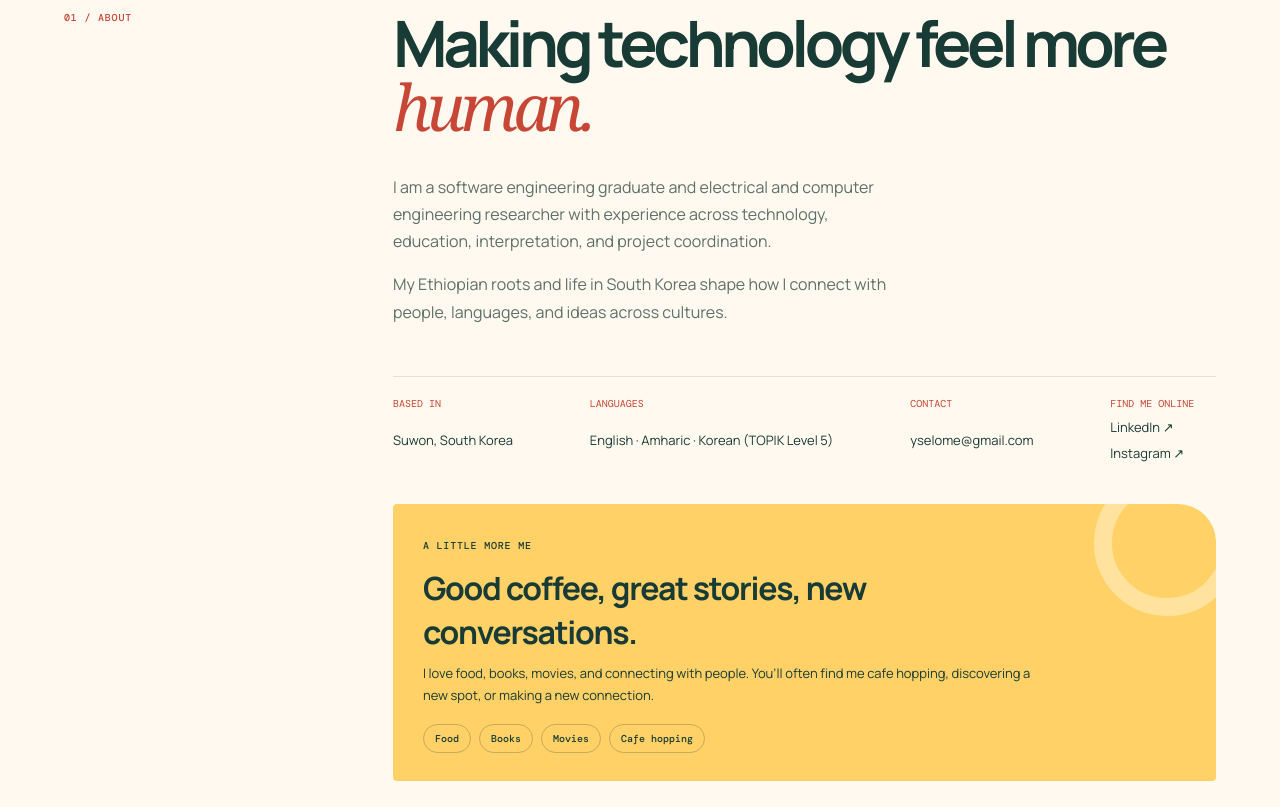
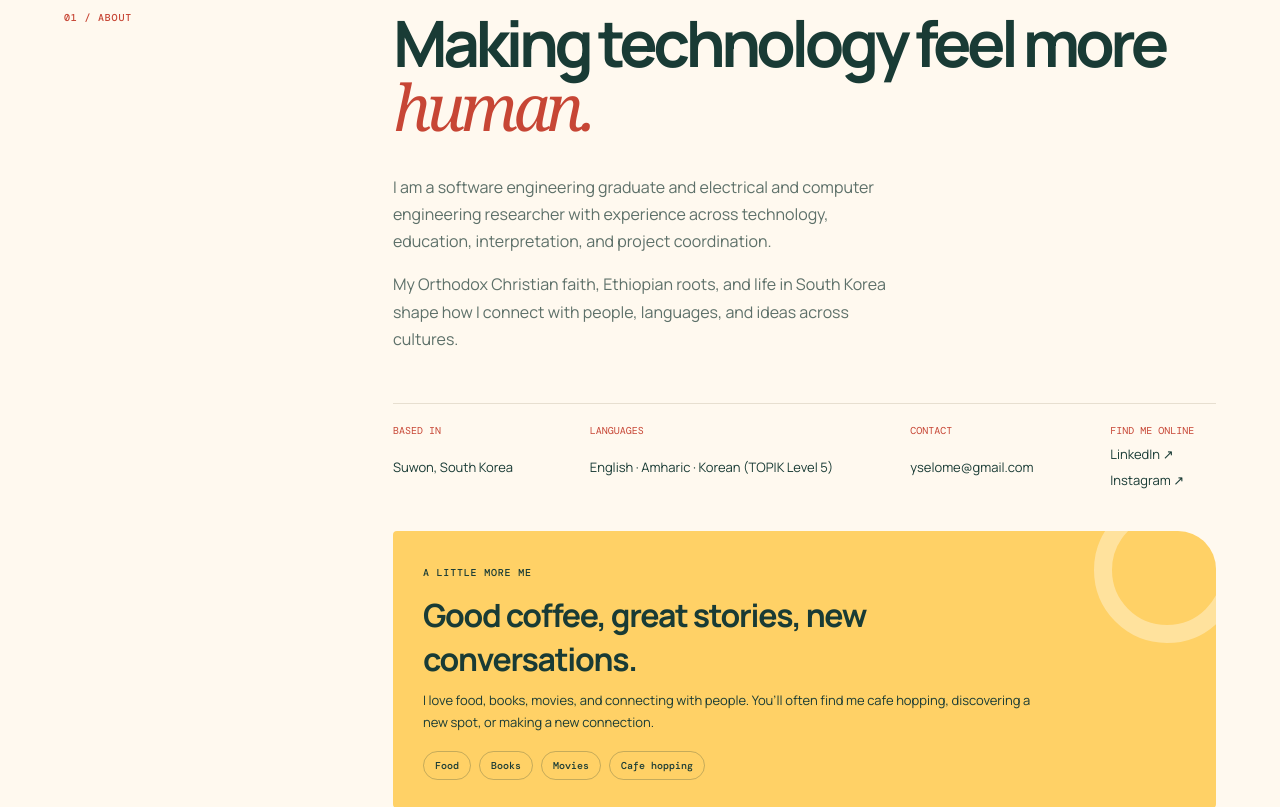
Before and after one commit to Selome21/portfolio, a Flask app: page / in a window 1280 px wide. Shown: the part 985-1792 px from the top of the page. Run offline with Flask 3, Linux system fonts and the light colour scheme; data comes from the database, SQL or seed files in the repository; data that the repository does not hold is empty; parts of the project's set-up code (start-up, migrations or seed data) failed here and were passed over.

Commit message:
Include approved personal faith detail
Co-authored-by: Copilot <223556219+Copilot@users.noreply.github.com>

```diff
--- a/index.html
+++ b/index.html
@@ -16,7 +16,7 @@
         </section>
         <section id="about" class="section"><label>01 / About</label><div>
             <h2>Making technology feel more <i>human.</i></h2><p class="copy">I am a software engineering graduate and electrical and computer engineering researcher with experience across technology, education, interpretation, and project coordination.</p>
-            <p class="copy">My Ethiopian roots and life in South Korea shape how I connect with people, languages, and ideas across cultures.</p>
+            <p class="copy">My Orthodox Christian faith, Ethiopian roots, and life in South Korea shape how I connect with people, languages, and ideas across cultures.</p>
             <div class="facts"><span><b>Based in</b>Suwon, South Korea</span><span><b>Languages</b>English · Amharic · Korean (TOPIK Level 5)</span><span><b>Contact</b><a href="mailto:yselome@gmail.com">yselome@gmail.com</a></span><span><b>Find me online</b><a href="https://www.linkedin.com/in/selome-tesfaye-deribe-3b661a18a/" target="_blank" rel="noopener noreferrer">LinkedIn ↗</a><a href="https://www.instagram.com/selome_t/" target="_blank" rel="noopener noreferrer">Instagram ↗</a></span>
             </div>
             <aside class="joy-note" aria-label="Outside work">
--- a/templates/index.html
+++ b/templates/index.html
@@ -16,7 +16,7 @@
         </section>
         <section id="about" class="section"><label>01 / About</label><div>
             <h2>Making technology feel more <i>human.</i></h2><p class="copy">{{ profile.about }}</p>
-            <p class="copy">My Ethiopian roots and life in South Korea shape how I connect with people, languages, and ideas across cultures.</p>
+            <p class="copy">My Orthodox Christian faith, Ethiopian roots, and life in South Korea shape how I connect with people, languages, and ideas across cultures.</p>
             <div class="facts"><span><b>Based in</b>{{ profile.location }}</span><span><b>Languages</b>{{ profile.languages }}</span><span><b>Contact</b><a href="mailto:{{ profile.email }}">{{ profile.email }}</a></span><span><b>Find me online</b><a href="https://www.linkedin.com/in/selome-tesfaye-deribe-3b661a18a/" target="_blank" rel="noopener noreferrer">LinkedIn ↗</a><a href="https://www.instagram.com/selome_t/" target="_blank" rel="noopener noreferrer">Instagram ↗</a></span>
             </div>
             <aside class="joy-note" aria-label="Outside work">
```
